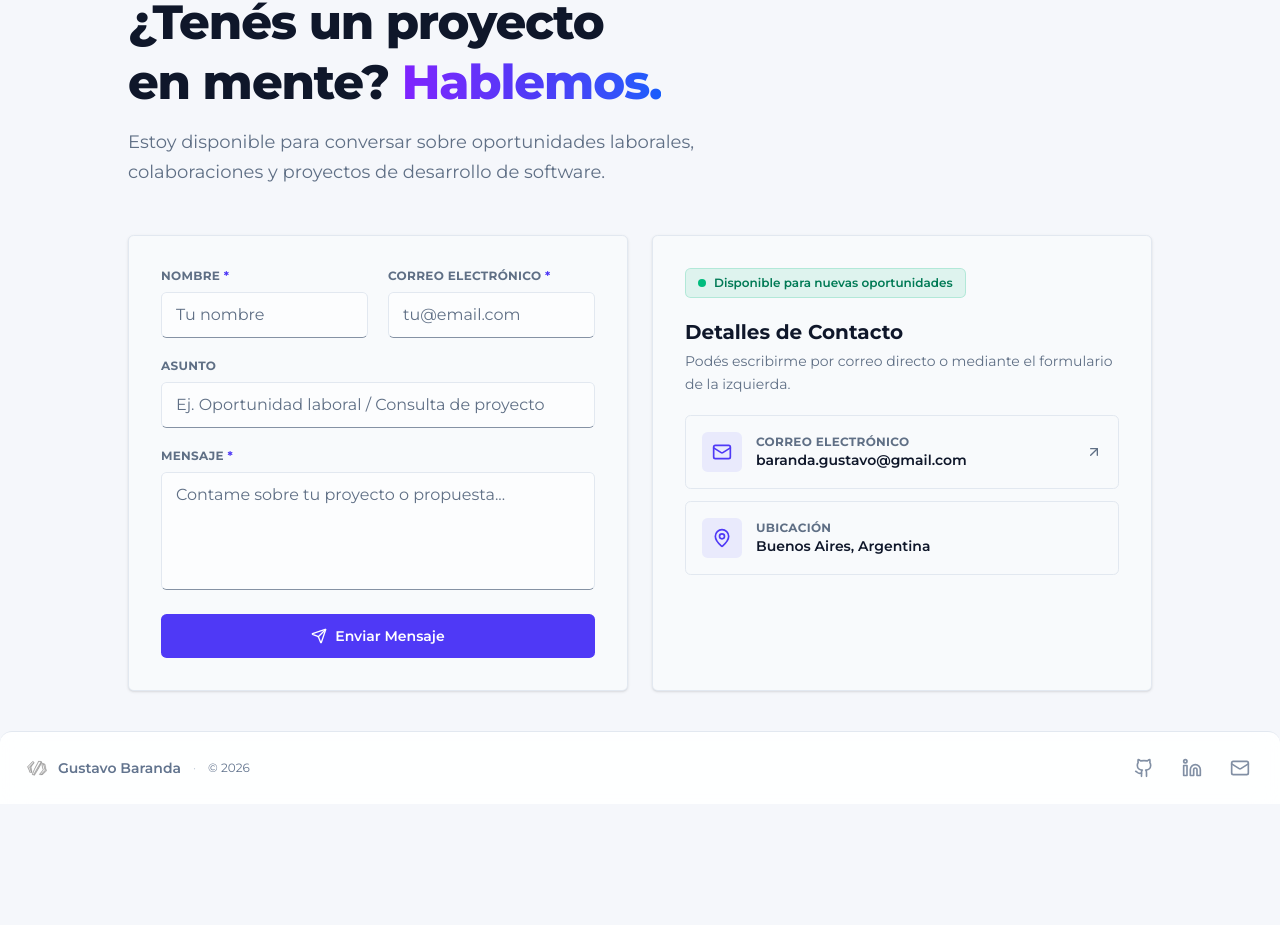
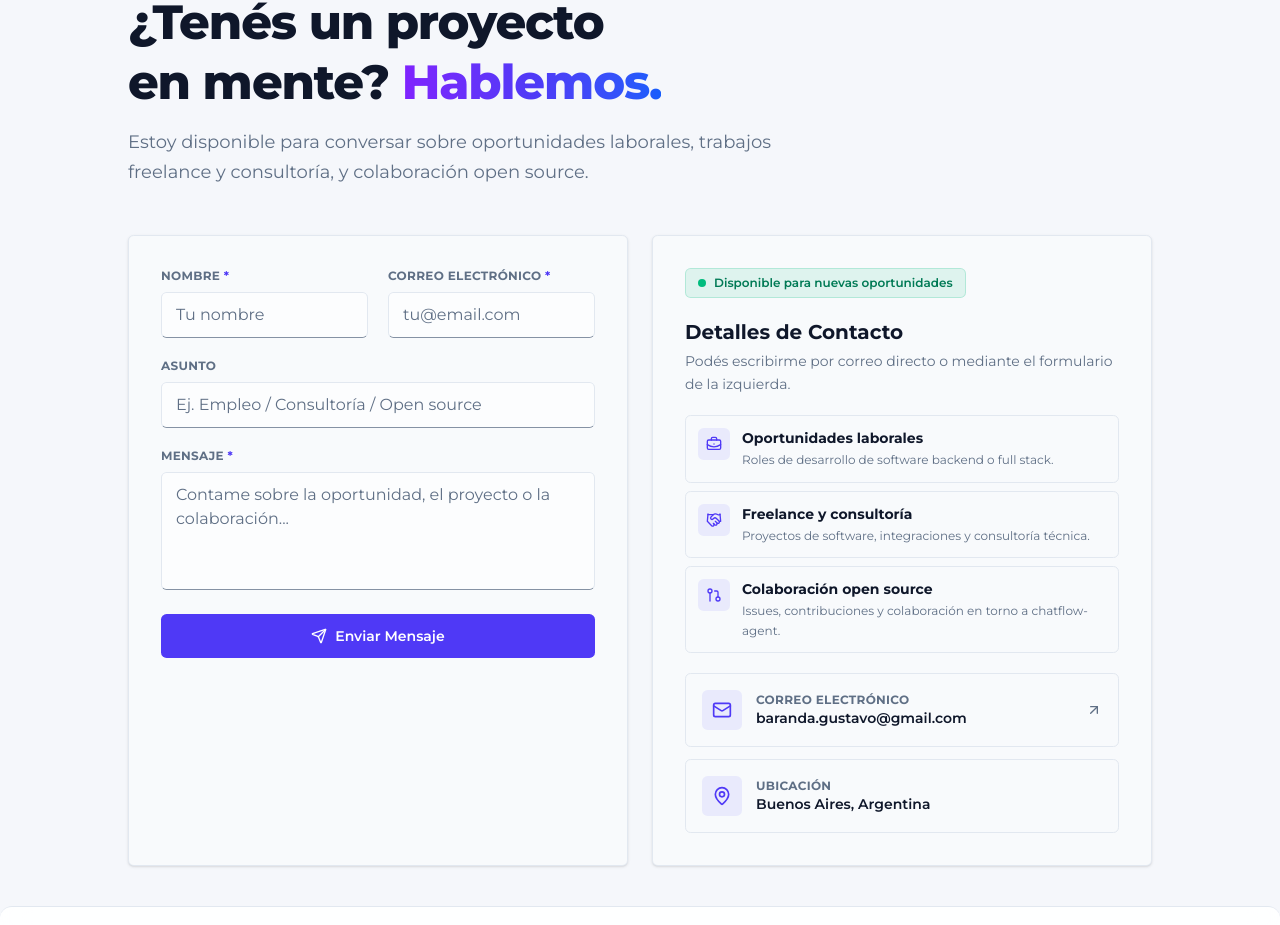
Before and after one commit to GustavoBaranda/Portfolio, a Next.js app: page / in a window 1280 px wide. Shown: the part 10139-11064 px from the top of the page. Before the commit the page ends 10943 px from the top, so only its background shows below. Built offline with nearby package versions, Linux system fonts and the light colour scheme.

Commit message:
feat(contact): distinguish professional enquiry paths

```diff
--- a/src/components/contact/ContactInfo.tsx
+++ b/src/components/contact/ContactInfo.tsx
@@ -1,10 +1,23 @@
 "use client";
 
-import { Mail, MapPin, ArrowUpRight } from "lucide-react";
+import {
+  ArrowUpRight,
+  BriefcaseBusiness,
+  GitPullRequest,
+  Handshake,
+  Mail,
+  MapPin,
+} from "lucide-react";
 import { useI18n } from "@/i18n/LocaleProvider";
 
 export default function ContactInfo() {
   const { dictionary } = useI18n();
+  const professionalPaths = [
+    { ...dictionary.contact.professionalPaths.employment, icon: BriefcaseBusiness },
+    { ...dictionary.contact.professionalPaths.freelance, icon: Handshake },
+    { ...dictionary.contact.professionalPaths.openSource, icon: GitPullRequest },
+  ];
+
   return (
     <div className="min-w-0 w-full rounded-[0.35rem] border border-soft surface-card p-5 sm:p-8 shadow-sm flex flex-col justify-between h-full">
       <div className="min-w-0 flex flex-col gap-4 sm:gap-5">
@@ -21,6 +34,23 @@ export default function ContactInfo() {
             {dictionary.contact.detailsDescription}
           </p>
         </div>
+
+        <ul
+          aria-label={dictionary.contact.professionalPathsLabel}
+          className="grid grid-cols-1 gap-2"
+        >
+          {professionalPaths.map(({ title, description, icon: Icon }) => (
+            <li key={title} className="flex min-w-0 items-start gap-3 rounded-[0.35rem] border border-soft p-3">
+              <span className="flex h-8 w-8 shrink-0 items-center justify-center rounded-[0.35rem] bg-indigo-500/10 text-indigo-600 dark:text-indigo-400">
+                <Icon className="h-4 w-4" aria-hidden="true" />
+              </span>
+              <span className="min-w-0">
+                <strong className="block text-xs sm:text-sm text-foreground">{title}</strong>
+                <span className="mt-0.5 block text-xs leading-relaxed text-muted">{description}</span>
+              </span>
+            </li>
+          ))}
+        </ul>
 
         {/* Contact List */}
         <div className="flex flex-col gap-3">
--- a/src/i18n/dictionaries/en.ts
+++ b/src/i18n/dictionaries/en.ts
@@ -260,13 +260,28 @@ export const enDictionary = {
     eyebrow: "Contact",
     headingBeforeHighlight: "Have a project in mind?",
     headingHighlight: "Let's talk.",
-    intro: "I am available to discuss job opportunities, professional collaborations, and software development projects.",
+    intro: "I am available to discuss employment opportunities, freelance and consulting work, and open-source collaboration.",
     availability: "Available for new opportunities",
     detailsTitle: "Contact Details",
     detailsDescription: "You can email me directly or use the form on the left.",
     emailLabel: "Email",
     locationLabel: "Location",
     location: "Buenos Aires, Argentina",
+    professionalPathsLabel: "Professional contact options",
+    professionalPaths: {
+      employment: {
+        title: "Employment opportunities",
+        description: "Backend or full-stack software development roles.",
+      },
+      freelance: {
+        title: "Freelance & consulting",
+        description: "Software projects, integrations, and technical consulting.",
+      },
+      openSource: {
+        title: "Open-source collaboration",
+        description: "Issues, contributions, and collaboration around chatflow-agent.",
+      },
+    },
     submit: "Send Message",
     sending: "Sending email...",
     success: "Message sent successfully!",
@@ -274,8 +289,8 @@ export const enDictionary = {
     placeholders: {
       name: "Your name",
       email: "you@email.com",
-      subject: "E.g. Job opportunity / Project enquiry",
-      message: "Tell me about your project or proposal...",
+      subject: "E.g. Employment / Consulting / Open source",
+      message: "Tell me about the opportunity, project, or collaboration...",
     },
     validation: {
       nameRequired: "Enter your name.",
--- a/src/i18n/dictionaries/es-AR.ts
+++ b/src/i18n/dictionaries/es-AR.ts
@@ -334,13 +334,28 @@ export const esARDictionary = {
     eyebrow: "Contacto",
     headingBeforeHighlight: "¿Tenés un proyecto en mente?",
     headingHighlight: "Hablemos.",
-    intro: "Estoy disponible para conversar sobre oportunidades laborales, colaboraciones y proyectos de desarrollo de software.",
+    intro: "Estoy disponible para conversar sobre oportunidades laborales, trabajos freelance y consultoría, y colaboración open source.",
     availability: "Disponible para nuevas oportunidades",
     detailsTitle: "Detalles de Contacto",
     detailsDescription: "Podés escribirme por correo directo o mediante el formulario de la izquierda.",
     emailLabel: "Correo electrónico",
     locationLabel: "Ubicación",
     location: "Buenos Aires, Argentina",
+    professionalPathsLabel: "Opciones de contacto profesional",
+    professionalPaths: {
+      employment: {
+        title: "Oportunidades laborales",
+        description: "Roles de desarrollo de software backend o full stack.",
+      },
+      freelance: {
+        title: "Freelance y consultoría",
+        description: "Proyectos de software, integraciones y consultoría técnica.",
+      },
+      openSource: {
+        title: "Colaboración open source",
+        description: "Issues, contribuciones y colaboración en torno a chatflow-agent.",
+      },
+    },
     submit: "Enviar Mensaje",
     sending: "Enviando correo...",
     success: "¡Mensaje enviado con éxito!",
@@ -353,8 +368,8 @@ export const esARDictionary = {
     placeholders: {
       name: "Tu nombre",
       email: "tu@email.com",
-      subject: "Ej. Oportunidad laboral / Consulta de proyecto",
-      message: "Contame sobre tu proyecto o propuesta...",
+      subject: "Ej. Empleo / Consultoría / Open source",
+      message: "Contame sobre la oportunidad, el proyecto o la colaboración...",
     },
     validation: {
       nameRequired: "Ingresá tu nombre.",
```
